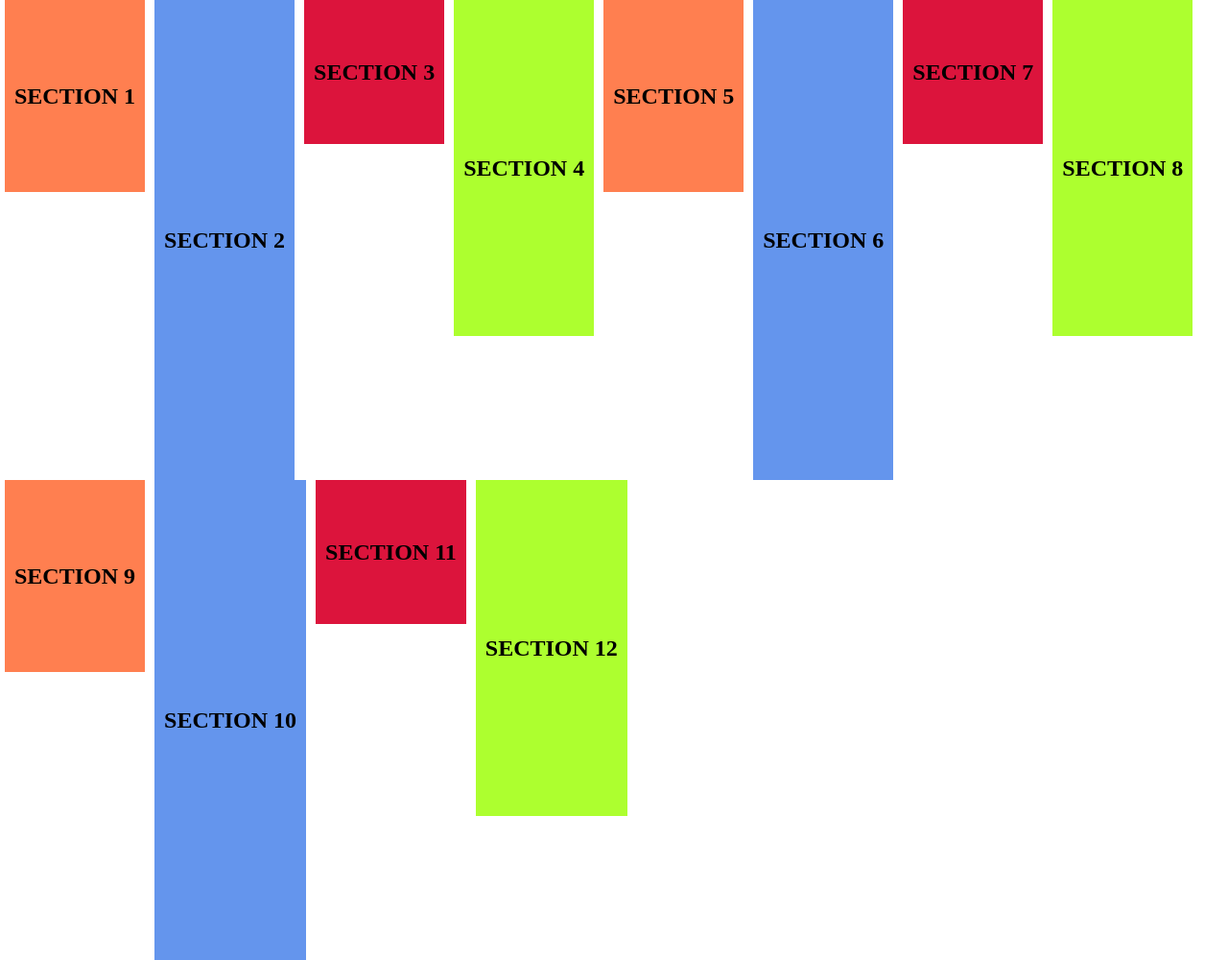
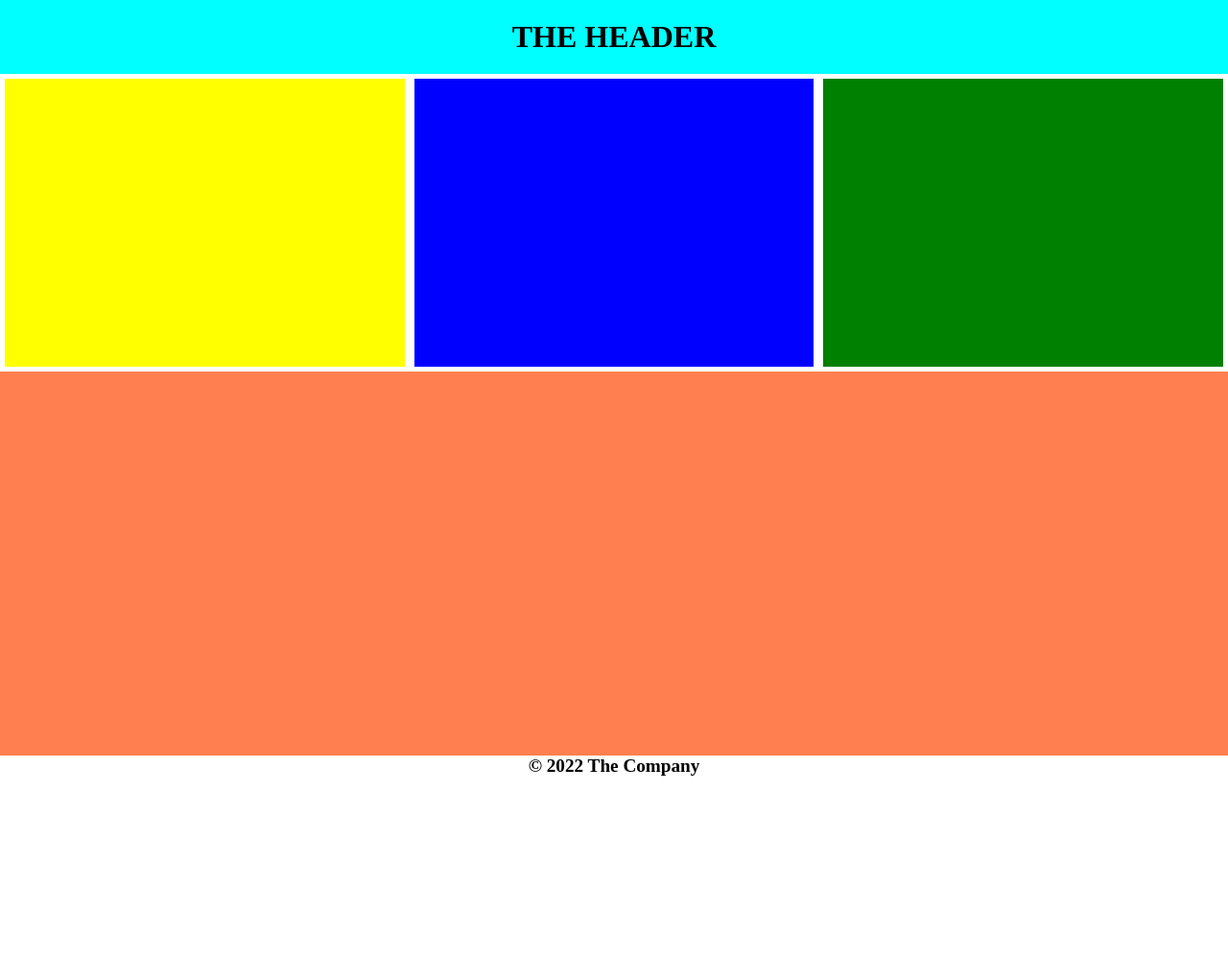
Before and after one commit to moses-20/css-premest, a plain HTML site: page index.html in a window 1280 px wide. Shown: the whole page at 96% size. After the commit the page ends 809 px from the top, so only its background shows below. Drawn offline with Linux system fonts and the light colour scheme.

Commit message:
lesson-5

```diff
--- a/css/setup.css
+++ b/css/setup.css
@@ -1,39 +1,64 @@
-/* setup */
-html,
-body,
-main {
+* {
   margin: 0;
   padding: 0;
-  height: 100%;
 }
 
-section {
-  margin: 0 5px;
-  padding: 0 10px;
+/* html, */
+body {
+  height: 100%;
   display: flex;
-  align-items: center;
+  flex-direction: column;
 }
 
-h1 {
+header {
+  background-color: aqua;
   text-align: center;
 }
 
-.sec1 {
-  background-color: coral;
-  height: 200px;
+header > h1 {
+  margin: 20px 0;
 }
 
-.sec2 {
-  background-color: cornflowerblue;
-  height: 500px;
+main {
+  flex: 1;
+  display: flex;
+  flex-direction: column;
 }
 
-.sec3 {
-  background-color: crimson;
-  height: 150px;
+#content {
+  flex: 1;
 }
 
-.sec4 {
-  background-color: greenyellow;
-  height: 350px;
+#sec1 {
+  display: flex;
+  margin: 5px 0;
 }
+
+#sec1 > * {
+  flex: 1;
+  height: 300px;
+  margin: 0 5px;
+}
+
+#card1 {
+  background-color: red;
+}
+
+#card2 {
+  background-color: blue;
+}
+
+#card3 {
+  background-color: green;
+}
+
+#card4 {
+  height: 400px;
+  background-color: coral;
+}
+
+footer {
+  text-align: center;
+  font-weight: bold;
+  font-size: larger;
+}
--- a/css/style.css
+++ b/css/style.css
@@ -1,36 +1,23 @@
-/* flex display */
-main {
-  display: flex;
-  flex-wrap: wrap;
-  /* flex-direction: column; */
+/* MEDIA BREAKPOINTS */
+/*
+    MOBILE:  425px;
+    TABLET:  768px;
+    DESKTOP: 1024px;
+*/
+
+@media screen and (max-width: 425px) {
+  #sec1 {
+    flex-wrap: wrap;
+  }
+
+  #sec1 > * {
+    flex-basis: 100%;
+    margin-top: 5px;
+  }
 }
 
-/* difference between ITEMS and CONTENT */
-/*
-  ITEMS - elements in a flex layout
-  CONTENT - (invisible) boundary grid-lines of flex-tems
-*/
-
-/* alignment */
-/* main {
-  align-items: baseline;
-  align-content: flex-end;
+@media screen and (min-width: 426px) {
+  #card1 {
+    background-color: yellow;
+  }
 }
-
-#sec1 {
-  align-self: flex-start;
-}
-
-#sec5 {
-  align-self: flex-end;
-} */
-
-/* justify */
-/* main {
-  justify-content: flex-end;
-} */
-
-/* flex properties */
-/* #sec4 {
-  flex-grow: 1;
-} */
--- a/index.html
+++ b/index.html
@@ -8,43 +8,19 @@
     <title>My HTML Site</title>
   </head>
   <body>
+    <header><h1>THE HEADER</h1></header>
     <main>
-      <section id="sec1" class="sec1">
-        <h1>SECTION 1</h1>
-      </section>
-      <section id="sec2" class="sec2">
-        <h1>SECTION 2</h1>
-      </section>
-      <section id="sec3" class="sec3">
-        <h1>SECTION 3</h1>
-      </section>
-      <section id="sec4" class="sec4">
-        <h1>SECTION 4</h1>
-      </section>
-      <section id="sec5" class="sec1">
-        <h1>SECTION 5</h1>
-      </section>
-      <section id="sec6" class="sec2">
-        <h1>SECTION 6</h1>
-      </section>
-      <section id="sec7" class="sec3">
-        <h1>SECTION 7</h1>
-      </section>
-      <section id="sec8" class="sec4">
-        <h1>SECTION 8</h1>
-      </section>
-      <section id="sec9" class="sec1">
-        <h1>SECTION 9</h1>
-      </section>
-      <section id="sec10" class="sec2">
-        <h1>SECTION 10</h1>
-      </section>
-      <section id="sec11" class="sec3">
-        <h1>SECTION 11</h1>
-      </section>
-      <section id="sec12" class="sec4">
-        <h1>SECTION 12</h1>
-      </section>
+      <div id="content">
+        <section id="sec1">
+          <div id="card1"></div>
+          <div id="card2"></div>
+          <div id="card3"></div>
+        </section>
+        <section id="sec2">
+          <div id="card4"></div>
+        </section>
+      </div>
+      <footer>&copy; 2022 The Company</footer>
     </main>
   </body>
 </html>
```
